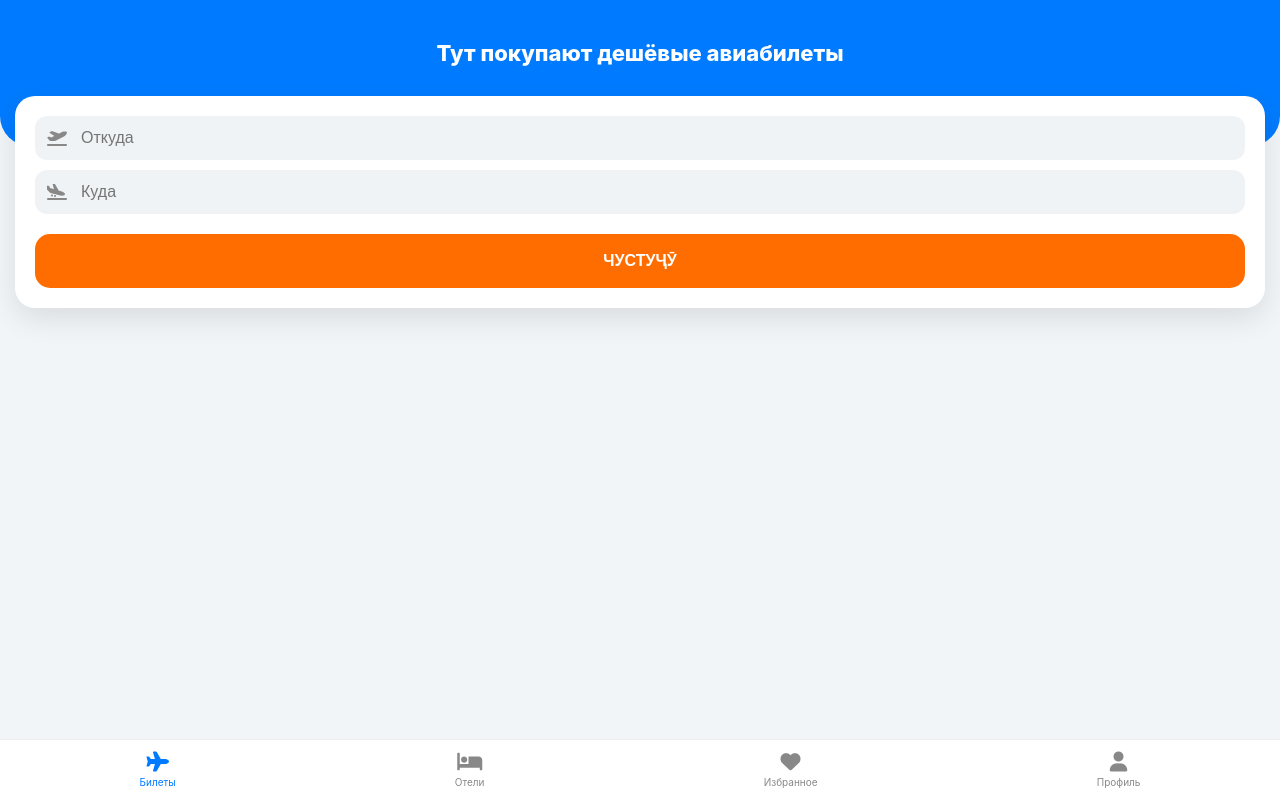
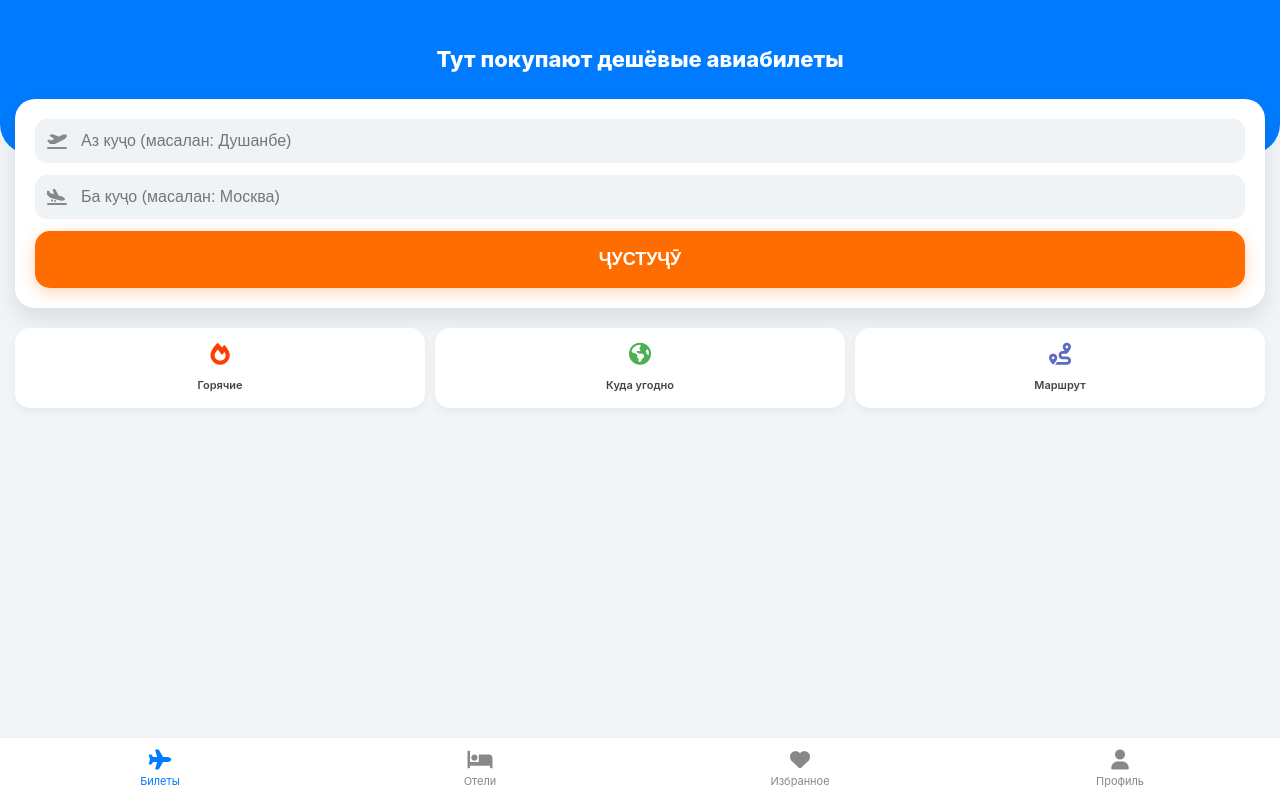
Before and after one commit to OSON-SAVDO/Avia-Search-TJ, a Python web app: template templates/index.html in a window 1280 px wide. Run offline with Jinja, Linux system fonts and the light colour scheme; the template is opened without the code that fills it, so the values that code supplies are empty.

Commit message:
Update index.html

```diff
--- a/templates/index.html
+++ b/templates/index.html
@@ -3,144 +3,133 @@
 <head>
     <meta charset="UTF-8">
     <meta name="viewport" content="width=device-width, initial-scale=1.0">
-    <title>Aviasales.tj - Системаи ҷустуҷӯи ҳақиқӣ</title>
+    <title>Aviasales.tj - Чиптаҳои арзон</title>
     <link rel="stylesheet" href="https://cdnjs.cloudflare.com/ajax/libs/font-awesome/6.0.0/css/all.min.css">
     <style>
         :root { --blue: #007bff; --orange: #ff6d00; --bg: #f2f5f8; }
         body { font-family: -apple-system, system-ui, sans-serif; background: var(--bg); margin: 0; padding-bottom: 80px; }
 
-        .header { background: var(--blue); color: white; padding: 40px 20px 80px; text-align: center; border-bottom-left-radius: 30px; border-bottom-right-radius: 30px; }
-        .header h1 { margin: 0; font-size: 22px; font-weight: 800; }
+        /* Header Blue Section */
+        .top-header { background: var(--blue); color: white; padding: 45px 20px 80px; text-align: center; border-radius: 0 0 30px 30px; }
+        .top-header h1 { font-size: 22px; margin: 0; font-weight: 800; line-height: 1.3; }
 
-        .search-box { background: white; margin: -50px 15px 20px; padding: 20px; border-radius: 20px; box-shadow: 0 10px 30px rgba(0,0,0,0.1); position: relative; }
+        /* Search Form Container */
+        .search-card { background: white; margin: -55px 15px 20px; padding: 20px; border-radius: 20px; box-shadow: 0 10px 25px rgba(0,0,0,0.1); }
+        .input-group { background: #f0f3f5; border-radius: 12px; padding: 12px; margin-bottom: 12px; display: flex; align-items: center; }
+        .input-group i { color: #888; margin-right: 12px; width: 20px; text-align: center; }
+        .input-group input { border: none; background: transparent; width: 100%; font-size: 16px; outline: none; font-weight: 500; color: #333; }
 
-        .input-wrapper { background: #f0f3f5; border-radius: 12px; padding: 12px; margin-bottom: 10px; display: flex; align-items: center; position: relative; }
-        .input-wrapper i { color: #888; margin-right: 12px; width: 20px; }
-        .input-wrapper input { border: none; background: transparent; width: 100%; font-size: 16px; outline: none; }
+        .btn-search { width: 100%; background: var(--orange); color: white; border: none; padding: 18px; border-radius: 15px; font-weight: bold; font-size: 18px; cursor: pointer; text-transform: uppercase; box-shadow: 0 4px 15px rgba(255, 109, 0, 0.3); }
 
-        /* Стили рӯйхати шаҳрҳо (мисли акси 5963) */
-        .autocomplete-results { position: absolute; background: white; width: 100%; left: 0; top: 100%; z-index: 9999; border-radius: 12px; box-shadow: 0 5px 20px rgba(0,0,0,0.2); display: none; max-height: 300px; overflow-y: auto; }
-        .result-item { padding: 12px 15px; border-bottom: 1px solid #f0f0f0; cursor: pointer; display: flex; align-items: center; }
-        .result-item:hover { background: #f8f9fa; }
-        .result-item i { color: #ccc; margin-right: 15px; }
-        .result-details { display: flex; flex-direction: column; }
-        .result-main { font-weight: bold; font-size: 15px; }
-        .result-sub { font-size: 12px; color: #888; }
+        /* Action Icons (Quick Links) */
+        .quick-actions { display: flex; justify-content: space-between; margin: 20px 15px; gap: 10px; }
+        .action-box { background: white; padding: 15px 5px; border-radius: 15px; text-align: center; flex: 1; box-shadow: 0 4px 10px rgba(0,0,0,0.05); }
+        .action-box i { font-size: 22px; margin-bottom: 8px; display: block; }
+        .action-box span { font-size: 11px; font-weight: 600; color: #444; }
 
-        .btn-main { width: 100%; background: var(--orange); color: white; border: none; padding: 18px; border-radius: 15px; font-weight: bold; font-size: 16px; margin-top: 10px; cursor: pointer; }
+        /* Ticket Cards */
+        .ticket-card { background: white; margin: 0 15px 15px; border-radius: 20px; padding: 20px; box-shadow: 0 5px 15px rgba(0,0,0,0.05); text-decoration: none; color: inherit; display: block; border-left: 5px solid var(--orange); }
+        .ticket-top { display: flex; justify-content: space-between; align-items: center; margin-bottom: 15px; }
+        .airline-name { font-weight: 800; color: #333; font-size: 14px; }
+        .price-tag { color: var(--blue); font-size: 22px; font-weight: 900; }
 
-        /* Стили кортҳои чипта */
-        .ticket { background: white; margin: 15px; border-radius: 20px; padding: 20px; box-shadow: 0 4px 15px rgba(0,0,0,0.05); border-left: 5px solid var(--orange); }
-        .ticket-header { display: flex; justify-content: space-between; align-items: center; margin-bottom: 15px; }
-        .airline { font-weight: 800; color: #333; }
-        .price { color: var(--blue); font-size: 22px; font-weight: 900; }
+        .route-line { display: flex; justify-content: space-between; align-items: center; margin: 15px 0; border-top: 1px dashed #eee; border-bottom: 1px dashed #eee; padding: 12px 0; }
+        .airport-info { flex: 1; }
+        .code { font-size: 20px; font-weight: 900; color: #222; display: block; }
+        .city { font-size: 12px; color: #888; }
 
-        .route { display: flex; justify-content: space-between; align-items: center; margin: 15px 0; }
-        .airport-info { text-align: center; }
-        .airport-code { font-weight: 900; font-size: 18px; }
-        .airport-name { font-size: 11px; color: #888; display: block; }
+        .plane-icon { color: var(--blue); font-size: 14px; padding: 0 15px; }
+        .direct-flight { font-size: 11px; color: #27ae60; font-weight: bold; margin-top: 5px; }
 
-        .nav-bottom { position: fixed; bottom: 0; width: 100%; background: white; display: flex; justify-content: space-around; padding: 12px 0; border-top: 1px solid #eee; }
-        .nav-item { text-align: center; color: #888; font-size: 10px; text-decoration: none; }
-        .nav-item.active { color: var(--blue); }
-        .nav-item i { font-size: 20px; display: block; margin-bottom: 4px; }
+        /* Bottom Menu */
+        .bottom-nav { position: fixed; bottom: 0; width: 100%; background: white; display: flex; justify-content: space-around; padding: 12px 0; border-top: 1px solid #eee; z-index: 1000; }
+        .nav-link { text-align: center; color: #888; text-decoration: none; font-size: 11px; flex: 1; }
+        .nav-link.active { color: var(--blue); }
+        .nav-link i { font-size: 20px; display: block; margin-bottom: 4px; }
+
+        .error-msg { background: #fff5f5; color: #e53e3e; padding: 12px; border-radius: 12px; margin: 15px; text-align: center; border: 1px solid #fed7d7; font-size: 14px; }
     </style>
 </head>
 <body>
 
-    <div class="header">
+    <div class="top-header">
         <h1>Тут покупают дешёвые авиабилеты</h1>
     </div>
 
-    <div class="search-box">
+    <div class="search-card">
         <form action="/search" method="post">
-            <div class="input-wrapper">
+            <div class="input-group">
                 <i class="fa-solid fa-plane-departure"></i>
-                <input type="text" name="from_display" id="from_input" placeholder="Откуда" autocomplete="off" required>
-                <input type="hidden" name="from" id="from_code">
-                <div id="results_from" class="autocomplete-results"></div>
+                <input type="text" name="from_display" placeholder="Аз куҷо (масалан: Душанбе)" required>
             </div>
-
-            <div class="input-wrapper">
+            <div class="input-group">
                 <i class="fa-solid fa-plane-arrival"></i>
-                <input type="text" name="to_display" id="to_input" placeholder="Куда" autocomplete="off" required>
-                <input type="hidden" name="to" id="to_code">
-                <div id="results_to" class="autocomplete-results"></div>
+                <input type="text" name="to_display" placeholder="Ба куҷо (масалан: Москва)" required>
             </div>
-
-            <button type="submit" class="btn-main">ЧУСТУҶӮ</button>
+            <button type="submit" class="btn-search">Ҷустуҷӯ</button>
         </form>
     </div>
 
-    <div id="flight-results">
+    {% if error %}
+    <div class="error-msg">
+        <i class="fa-solid fa-triangle-exclamation"></i> {{ error }}
+    </div>
+    {% endif %}
+
+    <div class="quick-actions">
+        <div class="action-box">
+            <i class="fa-solid fa-fire" style="color: #ff3d00;"></i>
+            <span>Горячие</span>
+        </div>
+        <div class="action-box">
+            <i class="fa-solid fa-earth-americas" style="color: #4caf50;"></i>
+            <span>Куда угодно</span>
+        </div>
+        <div class="action-box">
+            <i class="fa-solid fa-route" style="color: #5c6bc0;"></i>
+            <span>Маршрут</span>
+        </div>
+    </div>
+
+    <div class="results-container">
         {% if flights %}
             {% for f in flights %}
-            <div class="ticket">
-                <div class="ticket-header">
-                    <span class="airline">{{ f.airline }}</span>
-                    <span class="price">{{ f.price }} TJS</span>
+            <a href="{{ f.buy_url }}" class="ticket-card" target="_blank">
+                <div class="ticket-top">
+                    <span class="airline-name"><i class="fa-solid fa-plane-up"></i> {{ f.airline }}</span>
+                    <span class="price-tag">{{ f.price }} TJS</span>
                 </div>
-                <div class="route">
+
+                <div class="route-line">
                     <div class="airport-info">
-                        <span class="airport-code">{{ f.origin_code }}</span>
-                        <span class="airport-name">{{ f.from_city }}</span>
+                        <span class="code">{{ f.origin_code }}</span>
+                        <span class="city">{{ f.from_city }}</span>
                     </div>
-                    <div style="color: #ddd; flex-grow: 1; text-align: center; position: relative;">
-                        <i class="fa-solid fa-plane" style="color: var(--blue);"></i>
-                        <hr style="border: none; border-top: 1px dashed #ccc; margin-top: -8px;">
-                        <span style="font-size: 10px; color: green; font-weight: bold;">{{ f.type }}</span>
+                    <div style="text-align: center; flex: 1;">
+                        <i class="fa-solid fa-plane plane-icon"></i>
+                        <div class="direct-flight">{{ f.type }}</div>
                     </div>
-                    <div class="airport-info">
-                        <span class="airport-code">{{ f.destination_airport }}</span>
-                        <span class="airport-name">{{ f.to_city }}</span>
+                    <div class="airport-info" style="text-align: right;">
+                        <span class="code">{{ f.destination_code }}</span>
+                        <span class="city">{{ f.to_city }}</span>
                     </div>
                 </div>
-                <a href="{{ f.buy_url }}" target="_blank" style="display: block; text-align: center; background: #e3f2fd; color: var(--blue); padding: 12px; border-radius: 10px; text-decoration: none; font-weight: bold;">ХАРИДАН ДАР САЙТ</a>
-            </div>
+
+                <div style="font-size: 12px; color: #666; display: flex; justify-content: space-between;">
+                    <span><i class="fa-solid fa-calendar-day"></i> {{ f.date }}</span>
+                    <span style="color: var(--blue); font-weight: bold;">Харидан <i class="fa-solid fa-chevron-right"></i></span>
+                </div>
+            </a>
             {% endfor %}
         {% endif %}
     </div>
 
-    <nav class="nav-bottom">
-        <a href="#" class="nav-item active"><i class="fa-solid fa-plane"></i>Билеты</a>
-        <a href="#" class="nav-item"><i class="fa-solid fa-bed"></i>Отели</a>
-        <a href="#" class="nav-item"><i class="fa-solid fa-heart"></i>Избранное</a>
-        <a href="#" class="nav-item"><i class="fa-solid fa-user"></i>Профиль</a>
+    <nav class="bottom-nav">
+        <a href="/" class="nav-link active"><i class="fa-solid fa-plane"></i>Билеты</a>
+        <a href="#" class="nav-link"><i class="fa-solid fa-bed"></i>Отели</a>
+        <a href="#" class="nav-link"><i class="fa-solid fa-heart"></i>Избранное</a>
+        <a href="#" class="nav-link"><i class="fa-solid fa-user"></i>Профиль</a>
     </nav>
 
-    <script src="https://code.jquery.com/jquery-3.6.0.min.js"></script>
-    <script>
-        function setupAutocomplete(inputId, resultsId, hiddenId) {
-            $(`#${inputId}`).on('input', function() {
-                let query = $(this).val();
-                if (query.length < 2) { $(`#${resultsId}`).hide(); return; }
-
-                $.getJSON(`https://autocomplete.travelpayouts.com/japi/bins/autocomplete?term=${query}&locale=ru&types[]=city&types[]=airport`, function(data) {
-                    let html = '';
-                    data.forEach(item => {
-                        let icon = item.type === 'city' ? 'fa-city' : 'fa-plane';
-                        html += `
-                            <div class="result-item" onclick="selectItem('${inputId}', '${resultsId}', '${hiddenId}', '${item.name}', '${item.code}')">
-                                <i class="fa-solid ${icon}"></i>
-                                <div class="result-details">
-                                    <span class="result-main">${item.name}, ${item.code}</span>
-                                    <span class="result-sub">${item.country_name || ''}</span>
-                                </div>
-                            </div>`;
-                    });
-                    $(`#${resultsId}`).html(html).show();
-                });
-            });
-        }
-
-        function selectItem(inputId, resultsId, hiddenId, name, code) {
-            $(`#${inputId}`).val(name);
-            $(`#${hiddenId}`).val(code);
-            $(`#${resultsId}`).hide();
-        }
-
-        setupAutocomplete('from_input', 'results_from', 'from_code');
-        setupAutocomplete('to_input', 'results_to', 'to_code');
-    </script>
 </body>
 </html>
```
